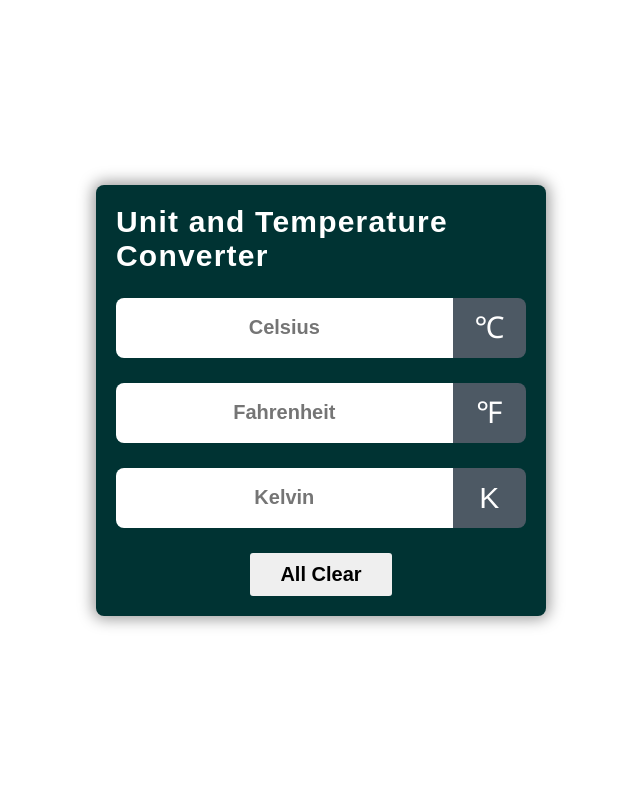
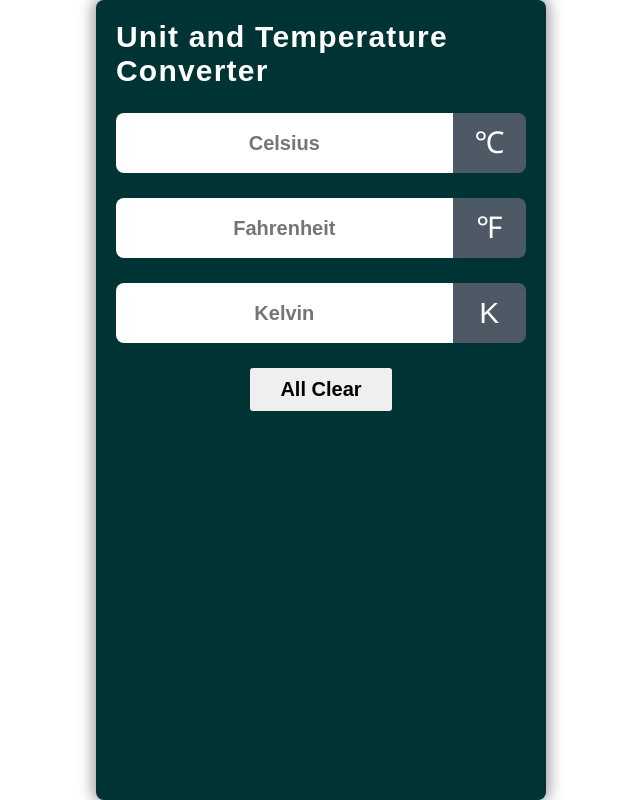
Before and after one commit to Amitesh-tiwari/temperature_converter, a plain HTML site: page index.html in a window 1280 px wide. Shown: the whole page, without its empty margins (319-959 px from the left). Drawn offline with Linux system fonts and the light colour scheme.

Commit message:
Update index.css

```diff
--- a/index.css
+++ b/index.css
@@ -7,7 +7,7 @@
 body{
     display: flex;
     justify-content: center;
-    align-items: center;
+    align-items: space-between;
     min-height: 100vh;
 }
 
```
